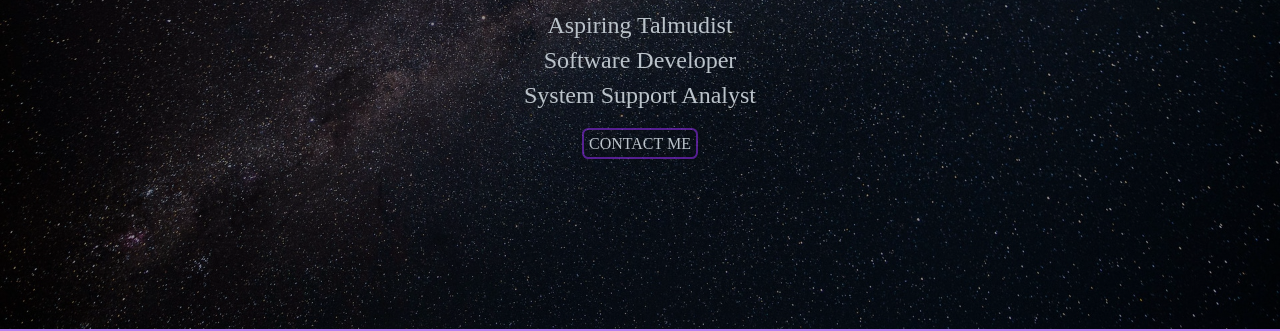
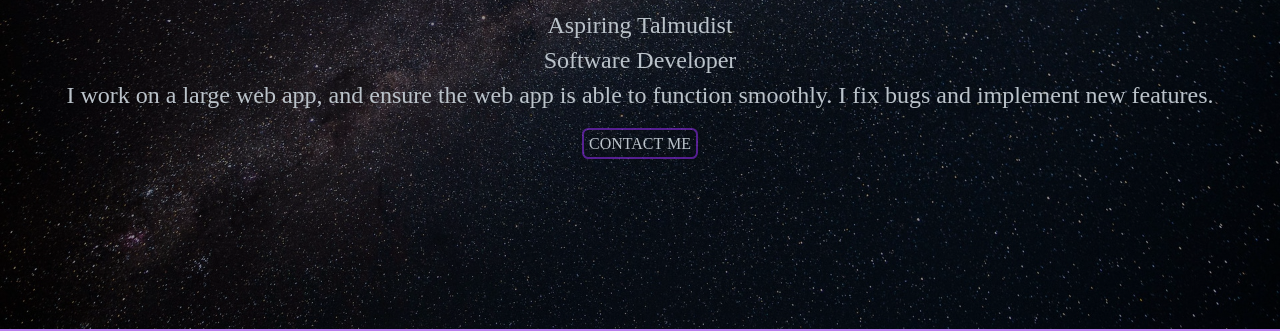
Before and after one commit to MaxTheAmon/comingsoon, a plain HTML site: page index.html in a window 1280 px wide. Shown: the part 471-802 px from the top of the page. Drawn offline with nearby package versions, Linux system fonts and the light colour scheme.

Commit message:
Updated my descriptions

```diff
--- a/index.html
+++ b/index.html
@@ -29,7 +29,7 @@
           <ul>
             <li>Aspiring Talmudist</li>
             <li>Software Developer</li>
-            <li>System Support Analyst</li>
+            <li>I work on a large web app, and ensure the web app is able to function smoothly. I fix bugs and implement new features.</li>
           </ul>
           <br />
           <a id="contact-me-button" href="#contact">Contact Me</a>
```
